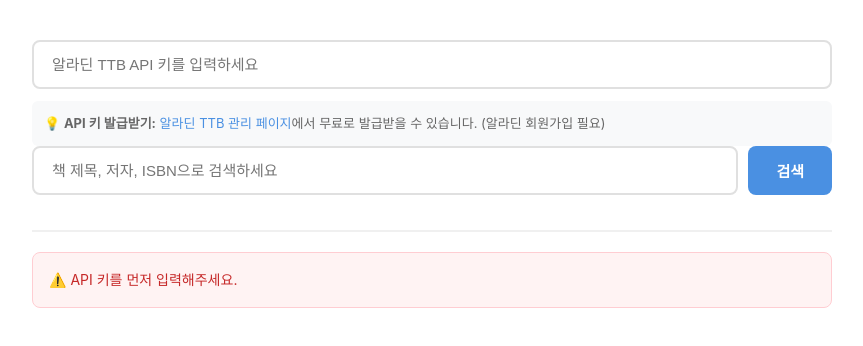
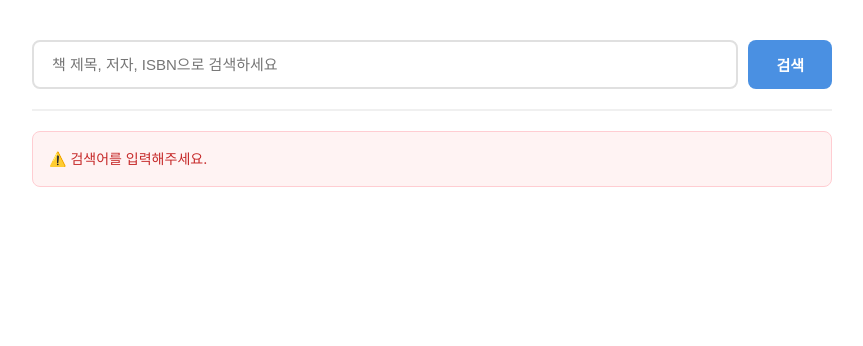
Before and after one commit to harachung90/aladinbooknotionwidget, a plain HTML site: page index.html in a window 1280 px wide. Both pictures are taken after a click on the button "검색". Shown: the whole page, without its empty margins (208-1071 px from the left). Drawn offline with Linux system fonts and the light colour scheme.

Commit message:
Add files via upload

```diff
--- a/index.html
+++ b/index.html
@@ -36,7 +36,6 @@
         .search-input-wrapper {
             display: flex;
             gap: 10px;
-            margin-bottom: 15px;
         }
 
         input[type="text"] {
@@ -79,32 +78,6 @@
             background: #ccc;
             cursor: not-allowed;
             transform: none;
-        }
-
-        .api-key-input {
-            margin-bottom: 12px;
-        }
-
-        .api-key-input input {
-            width: 100%;
-        }
-
-        .api-help {
-            font-size: 13px;
-            color: #666;
-            background: #f8f9fa;
-            padding: 12px;
-            border-radius: 6px;
-            line-height: 1.6;
-        }
-
-        .api-help a {
-            color: #4a90e2;
-            text-decoration: none;
-        }
-
-        .api-help a:hover {
-            text-decoration: underline;
         }
 
         .loading {
@@ -235,14 +208,6 @@
 <body>
     <div class="container">
         <div class="search-box">
-            <div class="api-key-input">
-                <input type="text" id="apiKey" placeholder="알라딘 TTB API 키를 입력하세요">
-            </div>
-            <div class="api-help">
-                💡 <strong>API 키 발급받기:</strong>
-                <a href="https://www.aladin.co.kr/ttb/wblog_manage.aspx" target="_blank">알라딘 TTB 관리 페이지</a>에서 무료로 발급받을 수 있습니다.
-                (알라딘 회원가입 필요)
-            </div>
             <div class="search-input-wrapper">
                 <input type="text" id="searchInput" placeholder="책 제목, 저자, ISBN으로 검색하세요" />
                 <button id="searchBtn" onclick="searchBooks()">검색</button>
@@ -253,16 +218,8 @@
     </div>
 
     <script>
-        // 로컬 스토리지에서 API 키 불러오기
-        const savedApiKey = localStorage.getItem('aladinApiKey');
-        if (savedApiKey) {
-            document.getElementById('apiKey').value = savedApiKey;
-        }
-
-        // API 키 저장
-        document.getElementById('apiKey').addEventListener('change', (e) => {
-            localStorage.setItem('aladinApiKey', e.target.value);
-        });
+        // 하드코딩된 API 키
+        const API_KEY = 'ttbharachung901616001';
 
         // Enter 키로 검색
         document.getElementById('searchInput').addEventListener('keypress', (e) => {
@@ -272,15 +229,9 @@
         });
 
         async function searchBooks() {
-            const apiKey = document.getElementById('apiKey').value.trim();
             const query = document.getElementById('searchInput').value.trim();
             const resultsDiv = document.getElementById('results');
             const searchBtn = document.getElementById('searchBtn');
-
-            if (!apiKey) {
-                resultsDiv.innerHTML = '<div class="error">⚠️ API 키를 먼저 입력해주세요.</div>';
-                return;
-            }
 
             if (!query) {
                 resultsDiv.innerHTML = '<div class="error">⚠️ 검색어를 입력해주세요.</div>';
@@ -293,7 +244,7 @@
 
             try {
                 // CORS 프록시를 통한 알라딘 API 호출
-                const aladinUrl = `https://www.aladin.co.kr/ttb/api/ItemSearch.aspx?ttbkey=${apiKey}&Query=${encodeURIComponent(query)}&QueryType=Title&MaxResults=20&start=1&SearchTarget=Book&output=js&Version=20131101`;
+                const aladinUrl = `https://www.aladin.co.kr/ttb/api/ItemSearch.aspx?ttbkey=${API_KEY}&Query=${encodeURIComponent(query)}&QueryType=Title&MaxResults=20&start=1&SearchTarget=Book&output=js&Version=20131101`;
 
                 // CORS 프록시 사용 (여러 옵션 시도)
                 const corsProxies = [
@@ -349,11 +300,7 @@
                 console.error('Error:', error);
                 resultsDiv.innerHTML = `
                     <div class="error">
-                        ❌검색 중 오류가 발생했습니다.<br><br>
-                        <strong>확인사항:</strong><br>
-                        - API 키가 올바른지 확인해주세요<br>
-                        - API 키 앞뒤 공백이 없는지 확인해주세요<br>
-                        - 알라딘 TTB 관리 페이지에서 API 키가 활성화되어 있는지 확인해주세요<br><br>
+                        ❌ 검색 중 오류가 발생했습니다.<br><br>
                         <small style="color: #999;">오류 메시지: ${error.message}</small>
                     </div>
                 `;
```
